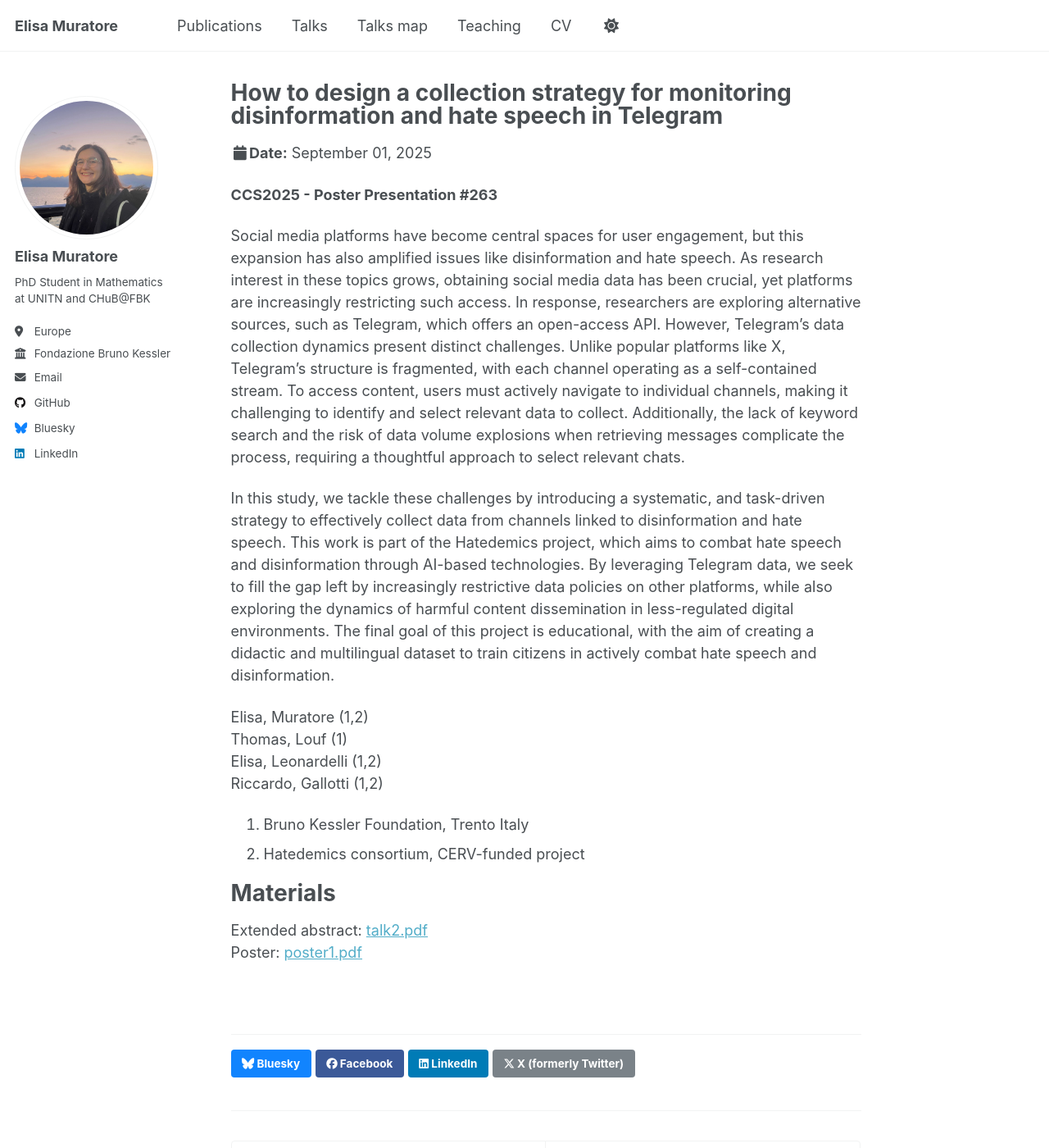
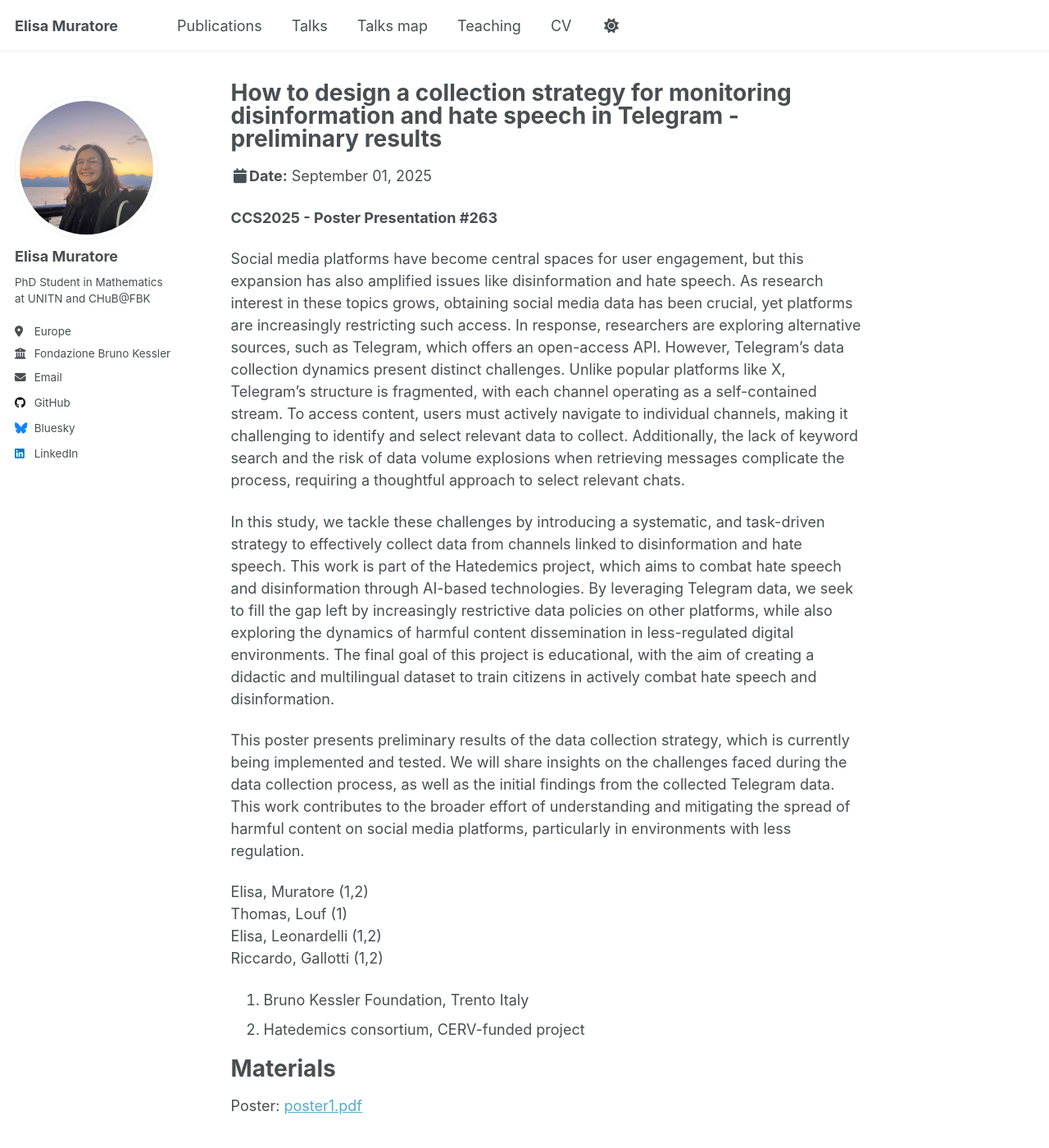
Before and after one commit to ElisaMuratore00/elisamuratore00.github.io, a Jekyll site: the page built from _talks/2025-09-01-talk-2.md, in a window 1280 px wide and 1400 px high. Shown: the whole window at 82% size. Built offline with Jekyll 4.4.1, drawn with Linux system fonts in a browser that asks for light colours; a script that is not in the unit is left out.

Commit message:
feat: update talks

```diff
--- a/_talks/2025-09-01-talk-2.md
+++ b/_talks/2025-09-01-talk-2.md
@@ -1,5 +1,5 @@
 ---
-title: "How to design a collection strategy for monitoring disinformation and hate speech in Telegram"
+title: "How to design a collection strategy for monitoring disinformation and hate speech in Telegram - preliminary results"
 collection: talks
 type: "Poster Presentation"
 permalink: /talks/2025-09-01-talk-2
@@ -14,6 +14,8 @@ Social media platforms have become central spaces for user engagement, but this
 
 In this study, we tackle these challenges by introducing a systematic, and task-driven strategy to effectively collect data from channels linked to disinformation and hate speech. This work is part of the Hatedemics project, which aims to combat hate speech and disinformation through AI-based technologies. By leveraging Telegram data, we seek to fill the gap left by increasingly restrictive data policies on other platforms, while also exploring the dynamics of harmful content dissemination in less-regulated digital environments. The final goal of this project is educational, with the aim of creating a didactic and multilingual dataset to train citizens in actively combat hate speech and disinformation.
 
+This poster presents preliminary results of the data collection strategy, which is currently being implemented and tested. We will share insights on the challenges faced during the data collection process, as well as the initial findings from the collected Telegram data. This work contributes to the broader effort of understanding and mitigating the spread of harmful content on social media platforms, particularly in environments with less regulation.
+
 Elisa, Muratore (1,2)
 Thomas, Louf (1)
 Elisa, Leonardelli (1,2)
@@ -25,5 +27,4 @@ Riccardo, Gallotti (1,2)
 
 Materials
 ======
-Extended abstract: [talk2.pdf](../files/talk2.pdf)
 Poster: [poster1.pdf](../files/poster1.pdf)
```
Also changed, not shown: _talks/2025-09-02-talk-1.md (+0 -1 lines), _talks/2026-05-06-talk-5.md (added, +30 -0 lines), 2 other files.
